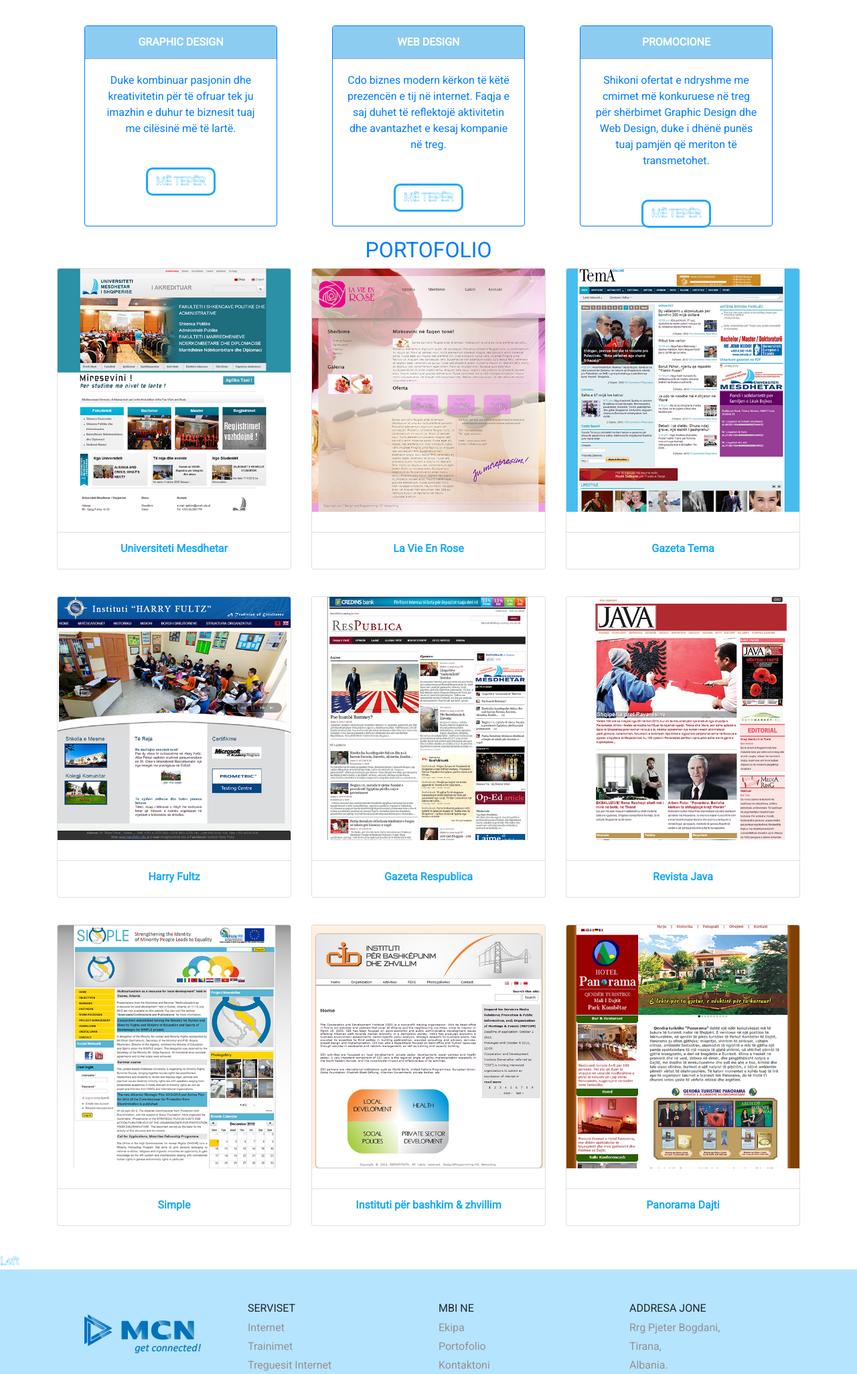
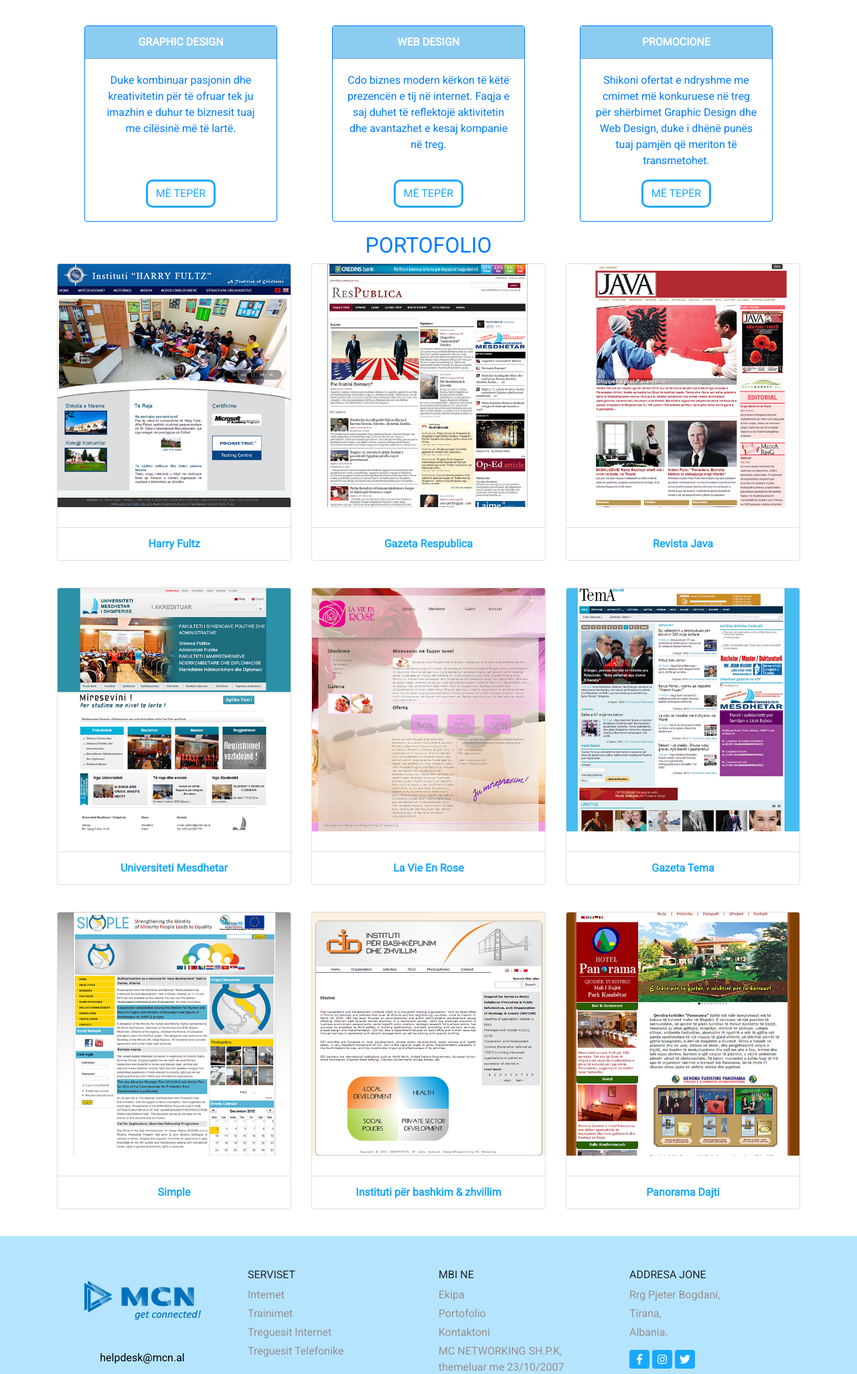
Before and after one commit to Yllcaka/Django-garbage-site, a Django app: page /webdesign/ in a window 1280 px wide. Shown: the part 1825-3876 px from the top of the page at 67% size. Run offline with Django 3.2, Linux system fonts and the light colour scheme; some libraries are stand-ins or nearby versions.

Commit message:
Added some stuff to webdesign

```diff
--- a/templates/MCN/kontakt.html
+++ b/templates/MCN/kontakt.html
@@ -147,8 +147,10 @@
         <button type="submit" class="btn px-4">Send message</button>
       </form>
     </div>
-    <div class="container text-center mb-5">
-      <a href='../kontaktim_i_plot' class="parallax-text">Kontakt Gjeresisht</a>
+    <div class="bgrounded text-center mb-5">
+      <div class="container">
+        <a href='../kontaktim_i_plot'><span class="parallax-text">Kontakt Gjeresisht</span></a>
+      </div>
     </div>
   </section>
   <footer>
--- a/templates/MCN/static/CSS/networking-style.css
+++ b/templates/MCN/static/CSS/networking-style.css
@@ -28,7 +28,6 @@
 }
 
 .parallax-text {
-    background-image: url(../Images/parallax-nettext.jpg);
     font-size: 7vw;
     padding: 5vw 0;
 }
--- a/templates/MCN/static/CSS/software-style.css
+++ b/templates/MCN/static/CSS/software-style.css
@@ -1,5 +1,5 @@
 .parallax-text {
-    background-image: url(../Images/bluepattern.jpg);
+
     /* -webkit-text-stroke-width: 0.01em; */
     -webkit-text-stroke-color: rgb(255, 255, 255);
     padding: 10vw;
--- a/templates/MCN/static/CSS/style.css
+++ b/templates/MCN/static/CSS/style.css
@@ -79,6 +79,10 @@
     background-size: cover;
 }
 
+.bgrounded {
+    background-color: #dce7f3;
+}
+
 .parallax-text {
     font-size: 12vw;
     font-weight: 900;
@@ -88,7 +92,7 @@
     -webkit-text-fill-color: transparent;
     -webkit-background-clip: text;
     background-clip: text;
-    background-image: url("../Images/tech.jpg");
+    background-image: url(../Images/bluepattern.jpg);
     /* transform: scale(1.2); */
     /* Set a specific height */
     /* min-height: 500px; */
--- a/templates/MCN/static/CSS/webdesign-style.css
+++ b/templates/MCN/static/CSS/webdesign-style.css
@@ -8,6 +8,15 @@
 .btn {
     border: 3px solid rgb(24, 169, 253);
     color: rgb(24, 169, 253);
+}
+
+.btn:hover {
+    background-color: rgb(24, 169, 253);
+    color: #ffffff;
+}
+
+.card {
+    height: auto !important;
 }
 
 /* .btn:hover {
@@ -24,12 +33,8 @@
     font-weight: bold;
 }
 
-.card {
-    height: 300px;
-}
 
 .card-group .card {
-    height: 450px;
     margin-bottom: 40px;
 }
 
@@ -67,26 +72,17 @@
     transition: 1s ease-in-out;
 }
 
-/* .card-group .card {
-    margin: 10px;
-} */
-@media screen and (max-width:1125px) {
-    .card-group .card {
-        height: 400px;
-    }
 
-}
-
-@media screen and (max-width:991px) {
-    .card-group .card {
-        height: 330px;
+@media screen and (max-width: 991px) and (min-width: 768px),
+screen and (max-width: 593px) and (min-width: 576px) {
+    .card-footer {
+        height: 70px;
     }
 }
 
+
 @media screen and (max-width:767px) {
     .card-group .card {
-        height: 90vw;
-        width: 75%;
         margin: 0 auto;
         margin-bottom: 10px;
     }
@@ -94,7 +90,6 @@
 
 @media screen and (max-width:575px) {
     .card-group .card {
-        height: 115vw;
         width: 100%;
     }
 }
--- a/templates/MCN/webdesign.html
+++ b/templates/MCN/webdesign.html
@@ -121,36 +121,37 @@
         </div>
       </div>
       <div class="row mx-auto">
-        <div class="col-md-4 text-center">
+        <div class="col-md-4 col-sm-6 text-center">
           <div class="card border-primary mb-3 mx-auto" style="max-width: 18rem;">
             <div class="card-header">GRAPHIC DESIGN</div>
             <div class="card-body text-primary">
               <p class="card-text">Duke kombinuar pasjonin dhe kreativitetin për të ofruar tek ju imazhin e duhur te
                 biznesit tuaj me cilësinë më të lartë.</p>
-              <button class="btn animate right">MË TEPËR</button>
+              <button class="btn mt-5">MË TEPËR</button>
             </div>
           </div>
         </div>
-        <div class="col-md-4 text-center">
+        <div class="col-md-4 col-sm-6 text-center">
           <div class="card border-primary mb-3 mx-auto" style="max-width: 18rem;">
             <div class="card-header">WEB DESIGN</div>
             <div class="card-body text-primary">
               <p class="card-text">Cdo biznes modern kërkon të këtë prezencën e tij në internet. Faqja e saj duhet të
                 reflektojë aktivitetin dhe avantazhet e kesaj kompanie në treg.</p>
-              <button class="btn animate radial">MË TEPËR</button>
+              <button class="btn mt-4">MË TEPËR</button>
             </div>
           </div>
         </div>
-        <div class="col-md-4 text-center">
+        <div class="col-md-4 mx-auto col-sm-6 text-center">
           <div class="card border-primary mb-3 mx-auto" style="max-width: 18rem;">
             <div class="card-header">PROMOCIONE</div>
             <div class="card-body text-primary">
               <p class="card-text">Shikoni ofertat e ndryshme me cmimet më konkuruese në treg për shërbimet Graphic
                 Design dhe Web Design, duke i dhënë punës tuaj pamjën që meriton të transmetohet.</p>
-              <button class="btn animate left">MË TEPËR</button>
+              <button class="btn mt-0">MË TEPËR</button>
             </div>
           </div>
         </div>
+
       </div>
     </div>
 
@@ -159,7 +160,43 @@
     <h2 class="text-center text-primary ">PORTOFOLIO</h2>
     <div class="card-group container-md">
       <div class="row">
-        <div class="col-md-4">
+        <div class="col-md-4 col-sm-6">
+          <div class="card">
+            <div data-toggle="modal" data-target="#myModal">
+              <a href="#myGallery" data-slide-to="3">
+                <img class="card-img-top" src="{%static 'Images/fultz.jpg'%}" alt="Card image cap">
+              </a>
+            </div>
+            <div class="card-footer text-center">
+              Harry Fultz
+            </div>
+          </div>
+        </div>
+        <div class="col-md-4 col-sm-6">
+          <div class="card">
+            <div data-toggle="modal" data-target="#myModal">
+              <a href="#myGallery" data-slide-to="4">
+                <img class="card-img-top" src="{%static 'Images/respublica.jpg'%}" alt="Card image cap">
+              </a>
+            </div>
+            <div class="card-footer text-center">
+              Gazeta Respublica
+            </div>
+          </div>
+        </div>
+        <div class="col-md-4 col-sm-6">
+          <div class="card">
+            <div data-toggle="modal" data-target="#myModal">
+              <a href="#myGallery" data-slide-to="5">
+                <img class="card-img-top" src="{%static 'Images/java.jpg'%}" alt="Card image cap">
+              </a>
+            </div>
+            <div class="card-footer text-center">
+              Revista Java
+            </div>
+          </div>
+        </div>
+        <div class="col-md-4 col-sm-6">
           <div class="card">
             <div data-toggle="modal" data-target="#myModal">
               <a href="#myGallery" data-slide-to="0">
@@ -172,7 +209,7 @@
             </div>
           </div>
         </div>
-        <div class="col-md-4">
+        <div class="col-md-4 col-sm-6">
           <div class="card">
             <div data-toggle="modal" data-target="#myModal">
               <a href="#myGallery" data-slide-to="1">
@@ -184,7 +221,7 @@
             </div>
           </div>
         </div>
-        <div class="col-md-4">
+        <div class="col-md-4 col-sm-6">
           <div class="card">
             <div data-toggle="modal" data-target="#myModal">
               <a href="#myGallery" data-slide-to="2">
@@ -196,49 +233,7 @@
             </div>
           </div>
         </div>
-
-      </div>
-      <div class="row">
-        <div class="col-md-4">
-          <div class="card">
-            <div data-toggle="modal" data-target="#myModal">
-              <a href="#myGallery" data-slide-to="3">
-                <img class="card-img-top" src="{%static 'Images/fultz.jpg'%}" alt="Card image cap">
-              </a>
-            </div>
-            <div class="card-footer text-center">
-              Harry Fultz
-            </div>
-          </div>
-        </div>
-        <div class="col-md-4">
-          <div class="card">
-            <div data-toggle="modal" data-target="#myModal">
-              <a href="#myGallery" data-slide-to="4">
-                <img class="card-img-top" src="{%static 'Images/respublica.jpg'%}" alt="Card image cap">
-              </a>
-            </div>
-            <div class="card-footer text-center">
-              Gazeta Respublica
-            </div>
-          </div>
-        </div>
-        <div class="col-md-4">
-          <div class="card">
-            <div data-toggle="modal" data-target="#myModal">
-              <a href="#myGallery" data-slide-to="5">
-                <img class="card-img-top" src="{%static 'Images/java.jpg'%}" alt="Card image cap">
-              </a>
-            </div>
-            <div class="card-footer text-center">
-              Revista Java
-            </div>
-          </div>
-        </div>
-
-      </div>
-      <div class="row">
-        <div class="col-md-4">
+        <div class="col-md-4 col-sm-6">
           <div class="card">
             <div data-toggle="modal" data-target="#myModal">
               <a href="#myGallery" data-slide-to="6">
@@ -250,7 +245,7 @@
             </div>
           </div>
         </div>
-        <div class="col-md-4">
+        <div class="col-md-4 col-sm-6">
           <div class="card">
             <div data-toggle="modal" data-target="#myModal">
               <a href="#myGallery" data-slide-to="7">
@@ -262,7 +257,7 @@
             </div>
           </div>
         </div>
-        <div class="col-md-4">
+        <div class="col-md-4 col-sm-6 mx-auto">
           <div class="card">
             <div data-toggle="modal" data-target="#myModal">
               <a href="#myGallery" data-slide-to="8">
@@ -370,8 +365,6 @@
 
 
   </section>
-
-  <span class="animate left">Left</span>
   <footer>
     <div class="container py-5">
       <div class="row">
```
Also changed, not shown: templates/MCN/static/CSS/kontakt-style.css (+5 -6 lines), templates/MCN/static/Images/patternsquare.jpg (added).
